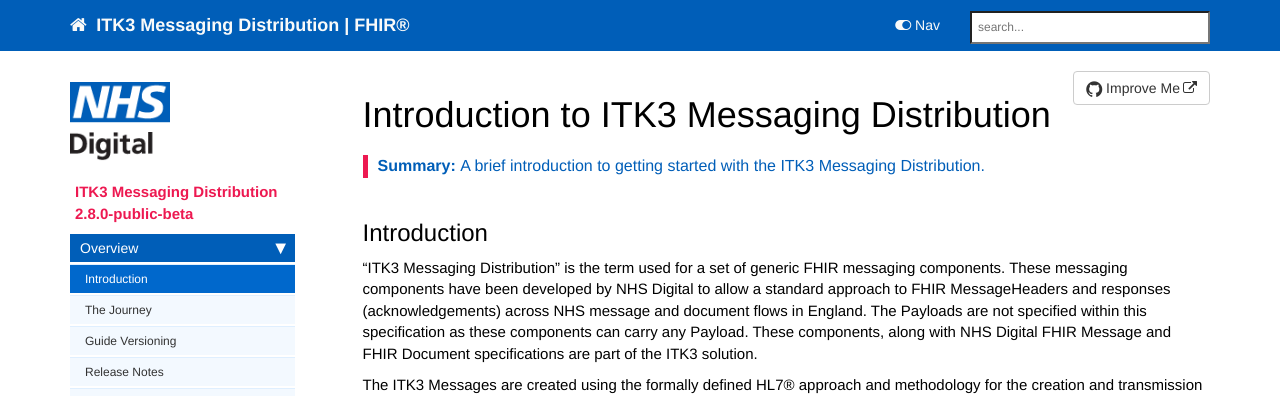
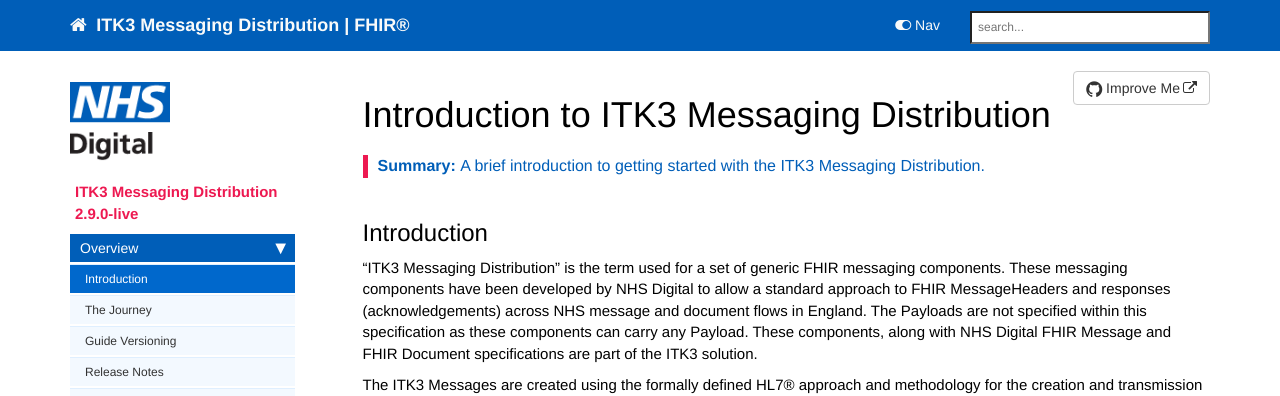
Before and after one commit to nhsconnect/ITK3-Messaging-Distribution, a Jekyll site: the page built from index.md, in a window 1280 px wide. Shown: the top 396 px of the page. Built offline with Jekyll 4.4.1, drawn with Linux system fonts in a browser that asks for light colours; nearby versions of some CDN libraries; comment, search, counter and statistics services are not loaded.

Commit message:
Updated to 2.9.0-live.

```diff
--- a/_data/sidebars/overview_sidebar.yml
+++ b/_data/sidebars/overview_sidebar.yml
@@ -1,7 +1,7 @@
 entries:
 - title: ITK3 Messaging Distribution
   product: ITK3 Messaging Distribution
-  version: 2.8.0-public-beta
+  version: 2.9.0-live
   levels: one
   folders:
 
```
Also changed, not shown: pages/overview/overview_release_notes.md (+4 -0 lines).
